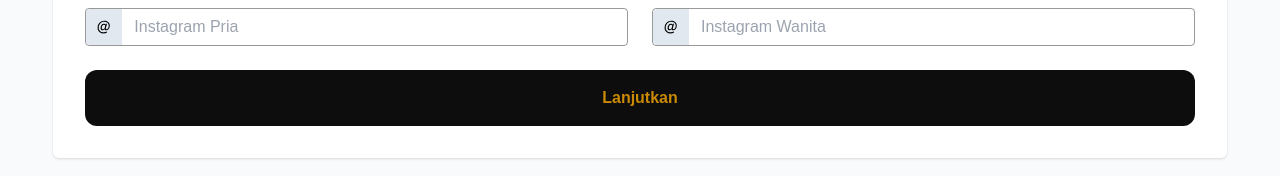
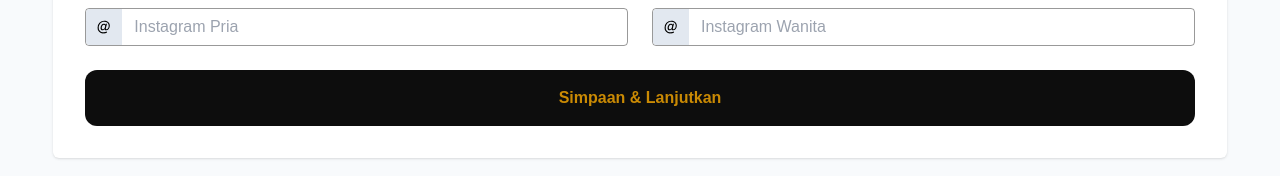
Before and after one commit to rianmz-genz/weddingnesia, a Next.js app: page /create in a window 1280 px wide. Shown: the part 949-1125 px from the top of the page. Built offline with nearby package versions, Linux system fonts and the light colour scheme.

Commit message:
Button text

```diff
--- a/components/createInvitation/TemplateCreate.js
+++ b/components/createInvitation/TemplateCreate.js
@@ -2,7 +2,12 @@ import React from "react";
 import Button from "../globals/Button";
 import { buttonStyle } from "@/utils/enum";
 
-export default function TemplateCreate({ className, children, onNext }) {
+export default function TemplateCreate({
+  className,
+  children,
+  onNext,
+  isLast,
+}) {
   return (
     <div
       className={`${className} bg-white w-full rounded-md p-4 md:p-8 shadow`}
@@ -13,7 +18,7 @@ export default function TemplateCreate({ className, children, onNext }) {
         style={buttonStyle.blackLarge}
         className={"w-full mt-6"}
       >
-        Lanjutkan
+        {isLast ? "Simpan" : "Simpaan & Lanjutkan"}
       </Button>
     </div>
   );
```
